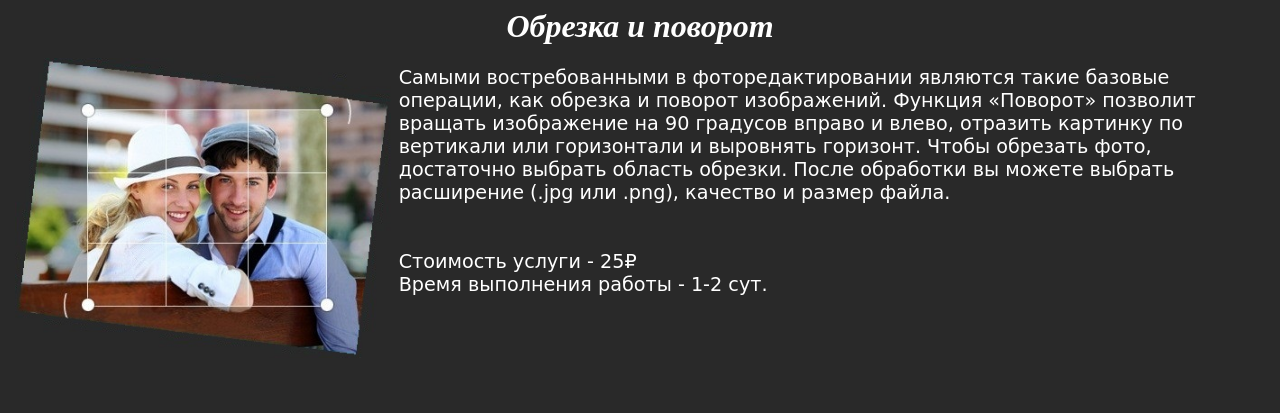
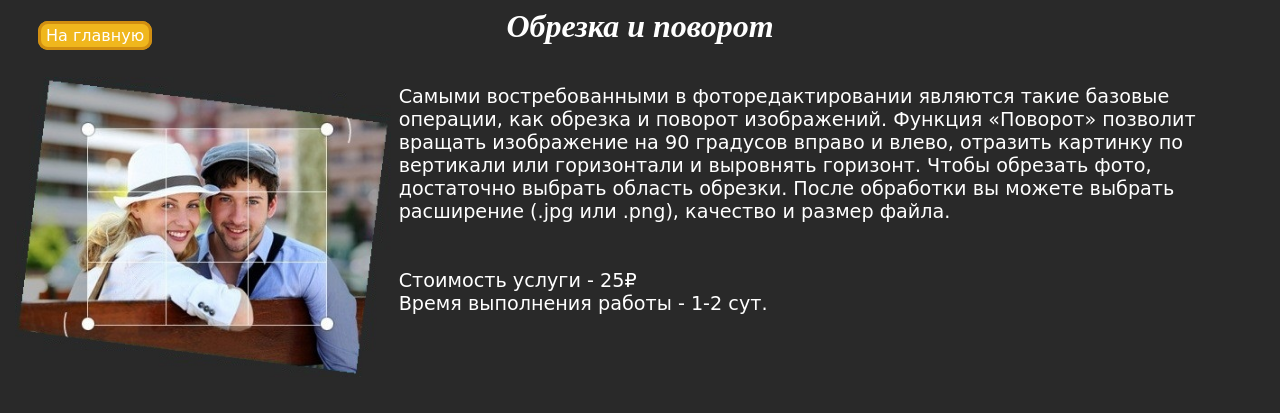
Before and after one commit to DemiurgeRV/WebApplications_backend, a Django app: page /filter/1/ in a window 1280 px wide. Shown: the top 413 px of the page. Run offline with Django 4.2, Linux system fonts and the light colour scheme.

Commit message:
Added button 'To Home Page'

```diff
--- a/FiltersForImages/main/static/main/css/main.css
+++ b/FiltersForImages/main/static/main/css/main.css
@@ -85,7 +85,7 @@ a {
     outline: none;
 }
 
-#search-bottom {
+#search-button {
     background-color: #f0b71d;
     color: #fff;
     border: 3px solid #d18e11;
@@ -96,7 +96,27 @@ a {
     transition: transform .4s ease;
 }
 
-#search-bottom:hover {
+#search-button:hover {
+    transform: scale(1.08);
+    background-color: #d69d20;
+    border: 3px solid #c46c00;
+}
+
+#toHomePage {
+    background-color: #f0b71d;
+    color: #fff;
+    border: 3px solid #d18e11;
+    border-radius: 10px;
+    padding: 2px 5px;
+    font-size: 16px;
+    cursor: pointer;
+    transition: transform .4s ease;
+    position: relative;
+    top: -40px;
+    left: 30px;
+}
+
+#toHomePage:hover {
     transform: scale(1.08);
     background-color: #d69d20;
     border: 3px solid #c46c00;
--- a/FiltersForImages/main/templates/main/AllFilters.html
+++ b/FiltersForImages/main/templates/main/AllFilters.html
@@ -11,7 +11,7 @@
         <form action="" method="get">
             <label>Введите услугу: </label><br>
             <input type="text" name="search-filter" placeholder="Поиск" autocomplete="off" id="search-filter" value="{{ data.input }}"><br>
-            <input type="submit" value="Найти" id="search-bottom">
+            <input type="submit" value="Найти" id="search-button">
         </form>
     </span>
     <ul class="card_list">
--- a/FiltersForImages/main/templates/main/OneFilter.html
+++ b/FiltersForImages/main/templates/main/OneFilter.html
@@ -6,6 +6,7 @@
 
 {% block content %}
 <h1 class="header">{{ name }}</h1>
+<a id="toHomePage" href="{% url 'toHome' %}">На главную</a>
 <div class="about-filter">
     <img src="{% static image_url2 %}" id="solo-img">
     {{ text }}<br><br><br>
--- a/FiltersForImages/main/urls.py
+++ b/FiltersForImages/main/urls.py
@@ -2,6 +2,6 @@ from django.urls import path
 from . import views
 
 urlpatterns = [
-    path('home/', views.getFilters),
+    path('home/', views.getFilters, name='toHome'),
     path('filter/<int:id>/', views.getFilter, name='filter_url')
 ]
```
